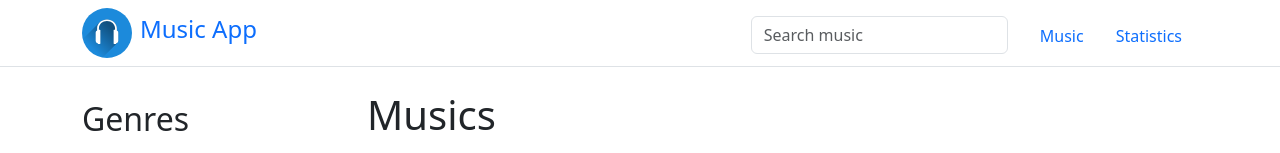
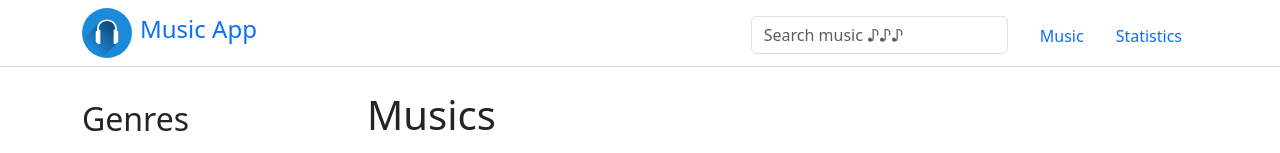
Before and after one commit to suraffy/suraffy-music-app, a React (Vite) app: page / in a window 1280 px wide. Shown: the top 153 px of the page. Built offline with nearby package versions, Linux system fonts and the light colour scheme.

Commit message:
Header: add ♪ emoji in search bar

```diff
--- a/src/components/Header.tsx
+++ b/src/components/Header.tsx
@@ -34,7 +34,7 @@ const Header = () => {
             <input
               className="form-control mr-sm-2"
               type="search"
-              placeholder="Search music"
+              placeholder="Search music ♪♪♪"
               value={keyword}
               onChange={(e) => handleSearch(e.target.value)}
             />
```
